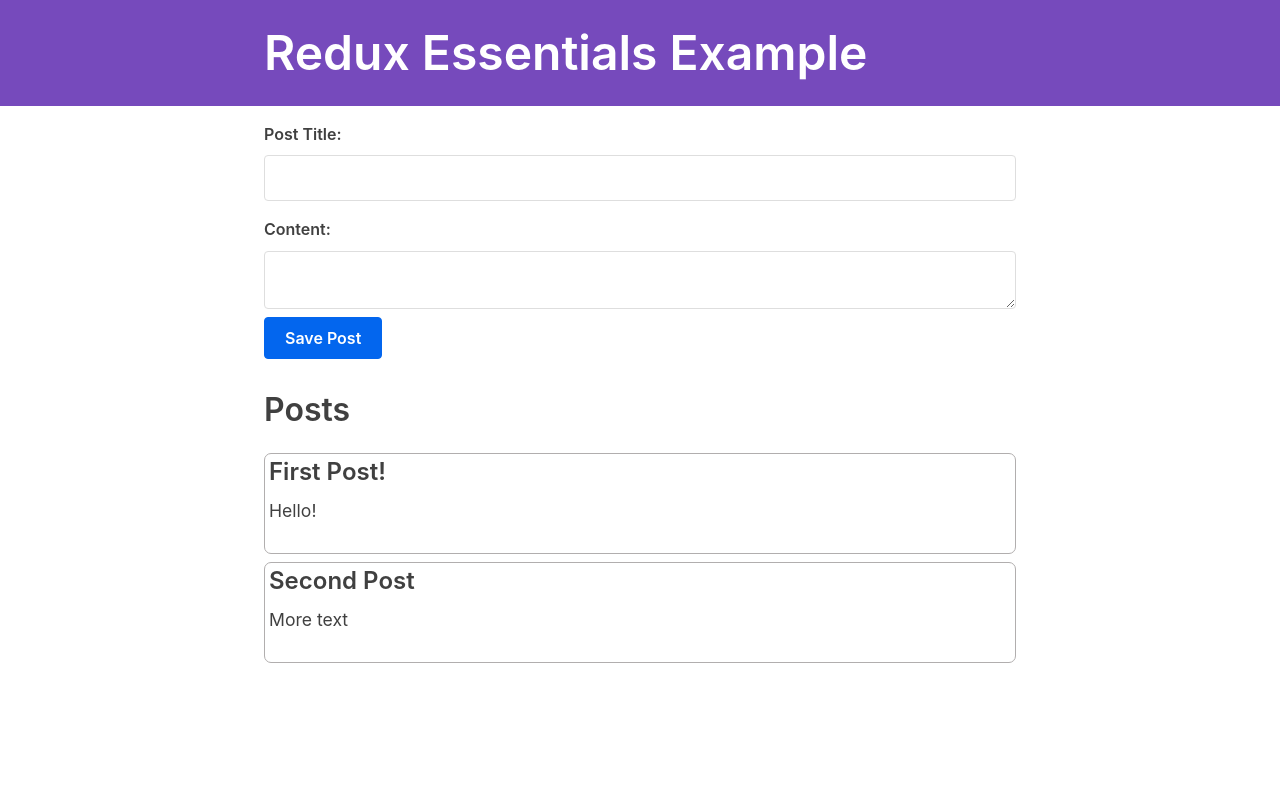
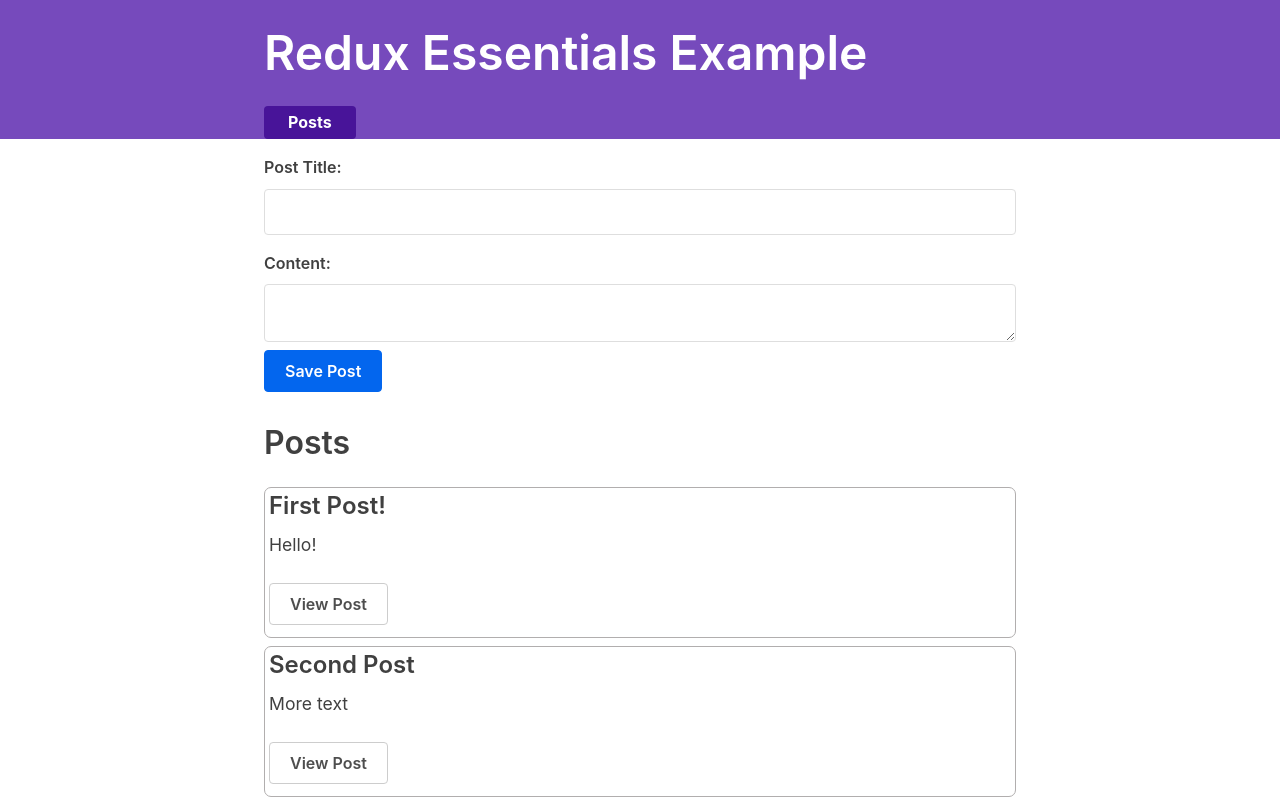
Before and after one commit to takubii/redux-essentials-example-app, a React (Create React App) app: page / in a window 1280 px wide. Built offline with nearby package versions, Linux system fonts and the light colour scheme; what @mswjs/data, mock-socket, txtgen would draw is missing.

Commit message:
[add]投稿詳細ページを作成

```diff
--- a/src/App.js
+++ b/src/App.js
@@ -10,6 +10,7 @@
 
 import { AddPostForm } from './features/posts/AddPostForm'
 import { PostsList } from './features/posts/PostsList'
+import { SinglePostPage } from './features/posts/SinglePostPage'
 
 function App() {
   return (
@@ -27,6 +28,7 @@
               </React.Fragment>
             )}
           />
+          <Route exact path="/posts/:postId" component={SinglePostPage} />
           <Redirect to="/" />
         </Switch>
       </div>
--- a/src/app/Navbar.js
+++ b/src/app/Navbar.js
@@ -1,4 +1,6 @@
 import React from 'react'
+
+import { Link } from 'react-router-dom'
 
 export const Navbar = () => {
   return (
@@ -7,7 +9,9 @@
         <h1>Redux Essentials Example</h1>
 
         <div className="navContent">
-          <div className="navLinks"></div>
+          <div className="navLinks">
+            <Link to="/">Posts</Link>
+          </div>
         </div>
       </section>
     </nav>
--- a/src/features/posts/PostsList.js
+++ b/src/features/posts/PostsList.js
@@ -1,5 +1,6 @@
 import React from 'react'
 import { useSelector } from 'react-redux'
+import { Link } from 'react-router-dom'
 
 export const PostsList = () => {
   const posts = useSelector((state) => state.posts)
@@ -8,6 +9,9 @@
     <article className="post-excerpt" key={post.id}>
       <h3>{post.title}</h3>
       <p className="post-content">{post.content.substring(0, 100)}</p>
+      <Link to={`/posts/${post.id}`} className="button muted-button">
+        View Post
+      </Link>
     </article>
   ))
 
--- /dev/null
+++ b/src/features/posts/SinglePostPage.js
@@ -0,0 +1,27 @@
+import React from 'react'
+import { useSelector } from 'react-redux'
+
+export const SinglePostPage = ({ match }) => {
+  const { postId } = match.params
+
+  const post = useSelector((state) =>
+    state.posts.find((post) => post.id === postId)
+  )
+
+  if (!post) {
+    return (
+      <section>
+        <h2>Post not found!</h2>
+      </section>
+    )
+  }
+
+  return (
+    <section>
+      <article className="post">
+        <h2>{post.title}</h2>
+        <p className="post-content">{post.content}</p>
+      </article>
+    </section>
+  )
+}
```
